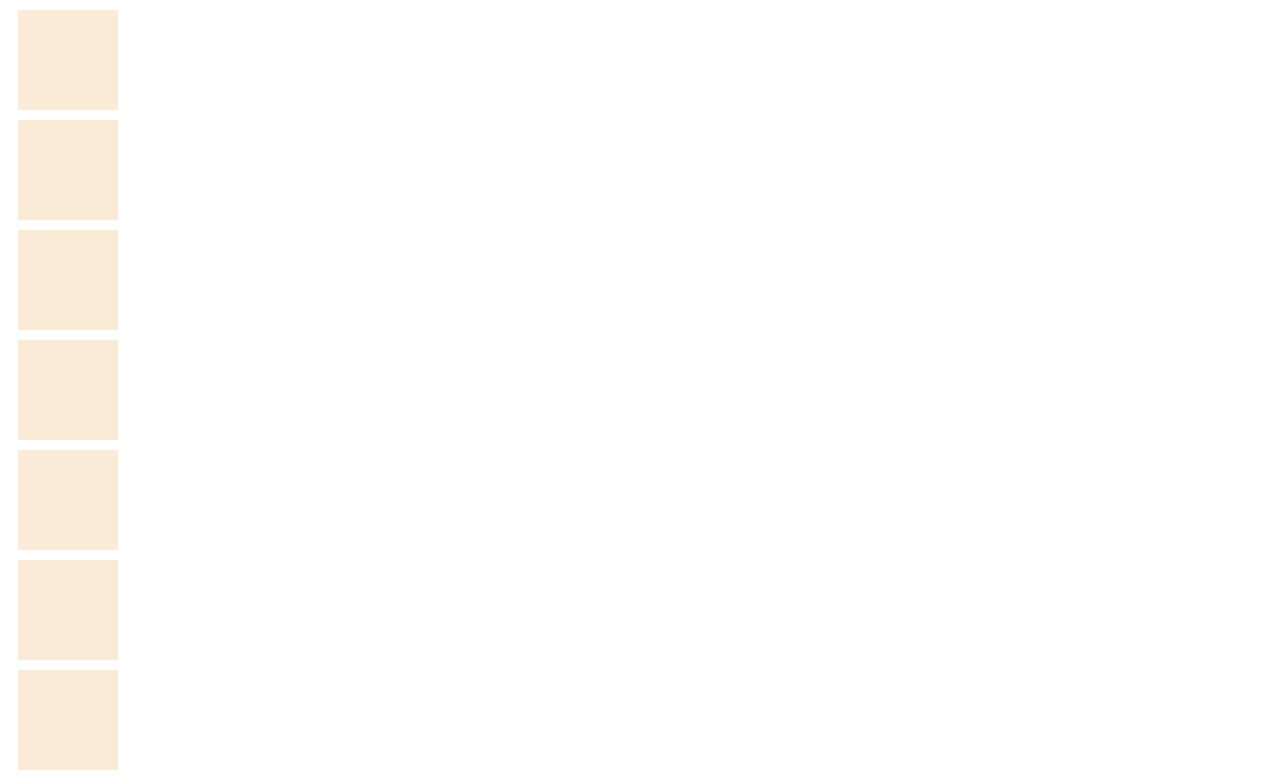
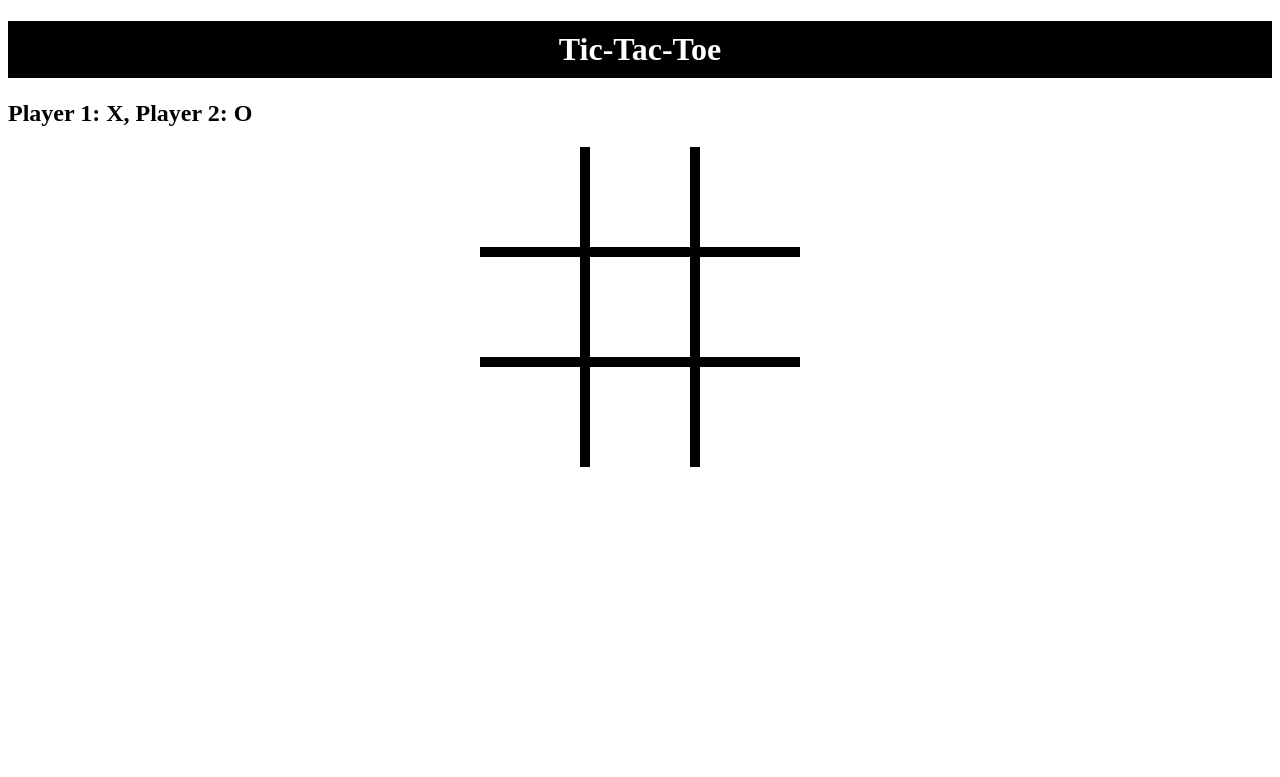
Before and after one commit to ParasTemkar/Tic-Tac-Toe_TOP, a plain HTML site: page index.html in a window 1280 px wide. Shown: the top 777 px of the page. Drawn offline with Linux system fonts and the light colour scheme.

Commit message:
Added Gameboard and styling for whole page.

```diff
--- a/index.html
+++ b/index.html
@@ -7,6 +7,9 @@
     <link rel="stylesheet" href="style.css">
 </head>
 <body>
+    <h1>Tic-Tac-Toe</h1>
+    <h2>Player 1: X, Player 2: O</h2>
+    <div id="player"></div>
     <div id="display"></div>
     <script src="script.js"></script>
 </body>
--- a/script.js
+++ b/script.js
@@ -14,13 +14,12 @@ const  displayboard = (function (){
 
         tile.addEventListener("click",()=>{
             if (!tile.textContent) {
-                tile.textContent = player;
                 if (player === player_1) {
-                    tile.innerHTML===player_1;
                     player = player_2;
+                    tile.classList.add("cross");
                 } else {
-                    tile.innerHTML===player_2;
                     player = player_1;
+                    tile.classList.add("circle");
                 }
             } else {
                 alert("Already taken");
--- a/style.css
+++ b/style.css
@@ -1,8 +1,31 @@
+h1{
+    text-align: center;
+    color: white;
+    background-color: black;
+    padding: 10px;
+}
+
 .tile{
     width: 100px;
     height: 100px;
-    background-color:antiquewhite;
-    margin: 10px;
+    background-color: white;
 }
 
-/* Add background art ti tiles */
+#display{
+    background-color: black;
+    width: 320px;
+    margin: 0 auto;
+    display: grid;
+    grid-template-columns: repeat(3, 100px);
+    grid-template-rows: repeat(3, 100px);
+    gap: 10px;
+}
+
+.cross{
+    background-image: url('https://upload.wikimedia.org/wikipedia/commons/c/ca/Transparent_X.png');
+    background-size: cover;
+}
+.circle{
+    background-image: url('https://upload.wikimedia.org/wikipedia/commons/f/f5/Circle_file.487.png');
+    background-size: cover;
+}
```
